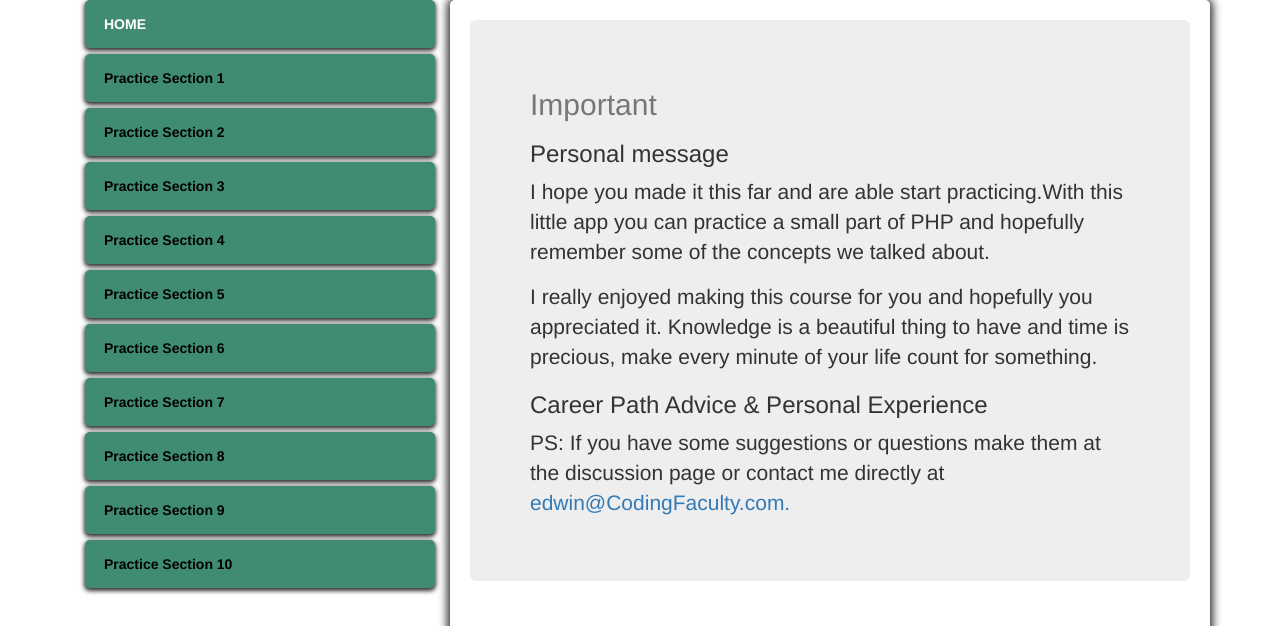
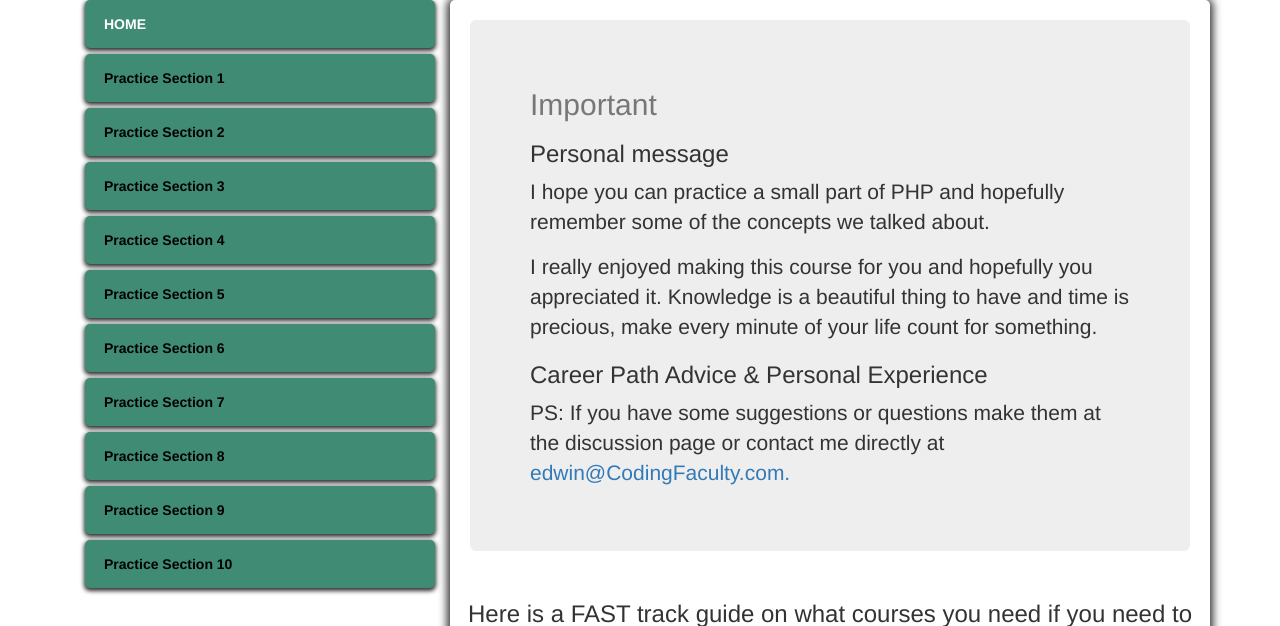
Before and after one commit to brandom95/PhP-journey, a PHP site: page / in a window 1280 px wide. Shown: the part 70-696 px from the top of the page. Run offline with PHP 8.4, Linux system fonts and the light colour scheme; some libraries are stand-ins or nearby versions.

Commit message:
Update index.php

```diff
--- a/demo/_practical-app/index.php
+++ b/demo/_practical-app/index.php
@@ -1,11 +1,11 @@
 <?php include "functions.php"; ?>
-<?php include "includes/header.php";?>
+<?php include "includes/header.php"; ?>
 
 <section class="content">
 
     <aside class="col-sm-4">
 
-		<?php Navigation();?>
+        <?php Navigation(); ?>
 
     </aside><!--SIDEBAR-->
 
@@ -15,7 +15,7 @@
 
             <h3>Personal message</h3>
 
-    <p>I hope you made it this far and are able start practicing.With this little app you can practice a small part of PHP and hopefully remember some of the concepts we talked about.</p>
+            <p>I hope you can practice a small part of PHP and hopefully remember some of the concepts we talked about.</p>
 
             <p>I really enjoyed making this course for you and hopefully you appreciated it. Knowledge is a beautiful thing to have and time is precious, make every minute of your life count for something.
             </p>
```
Lines whose indentation alone changed are shown as unchanged.
